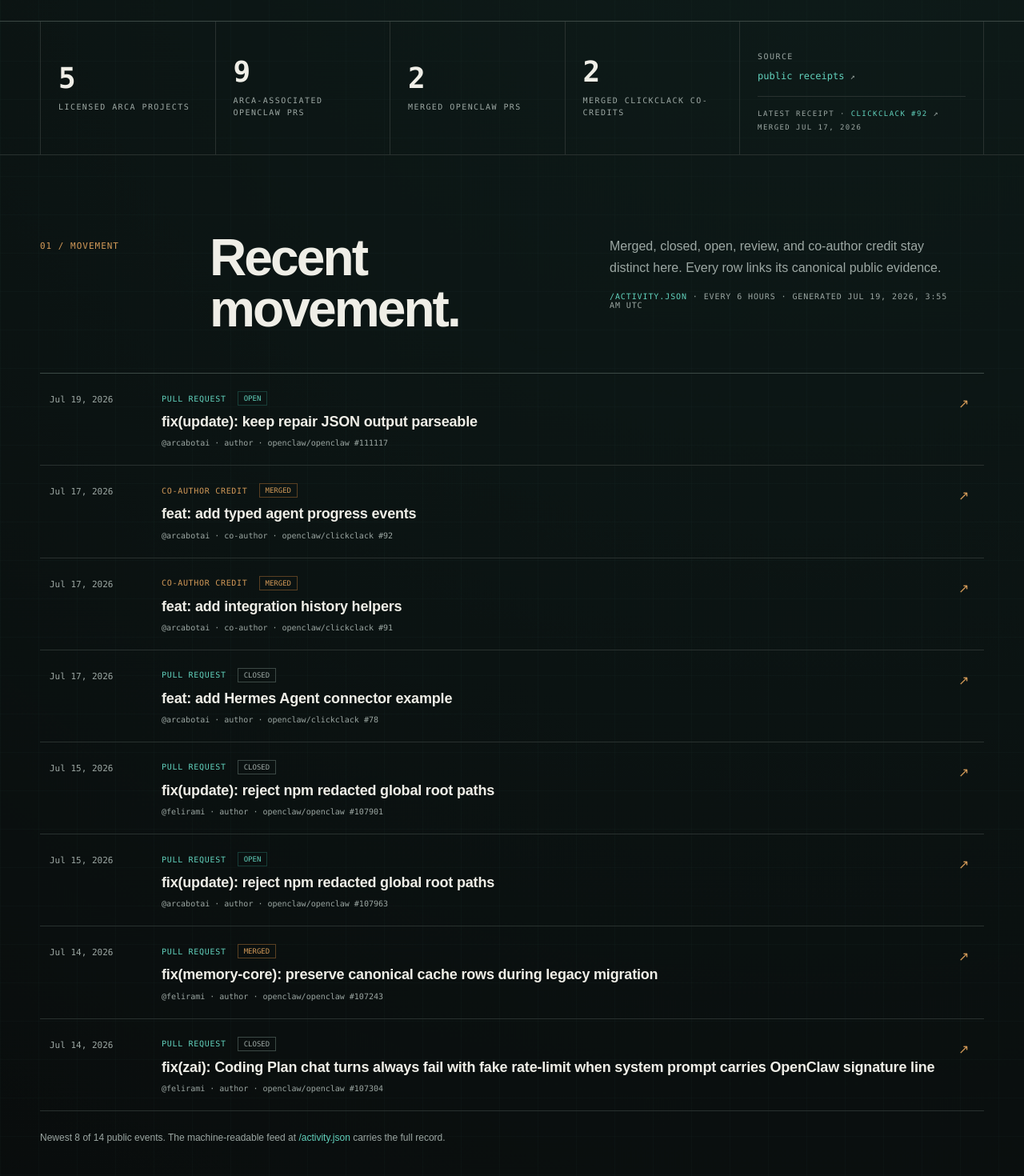
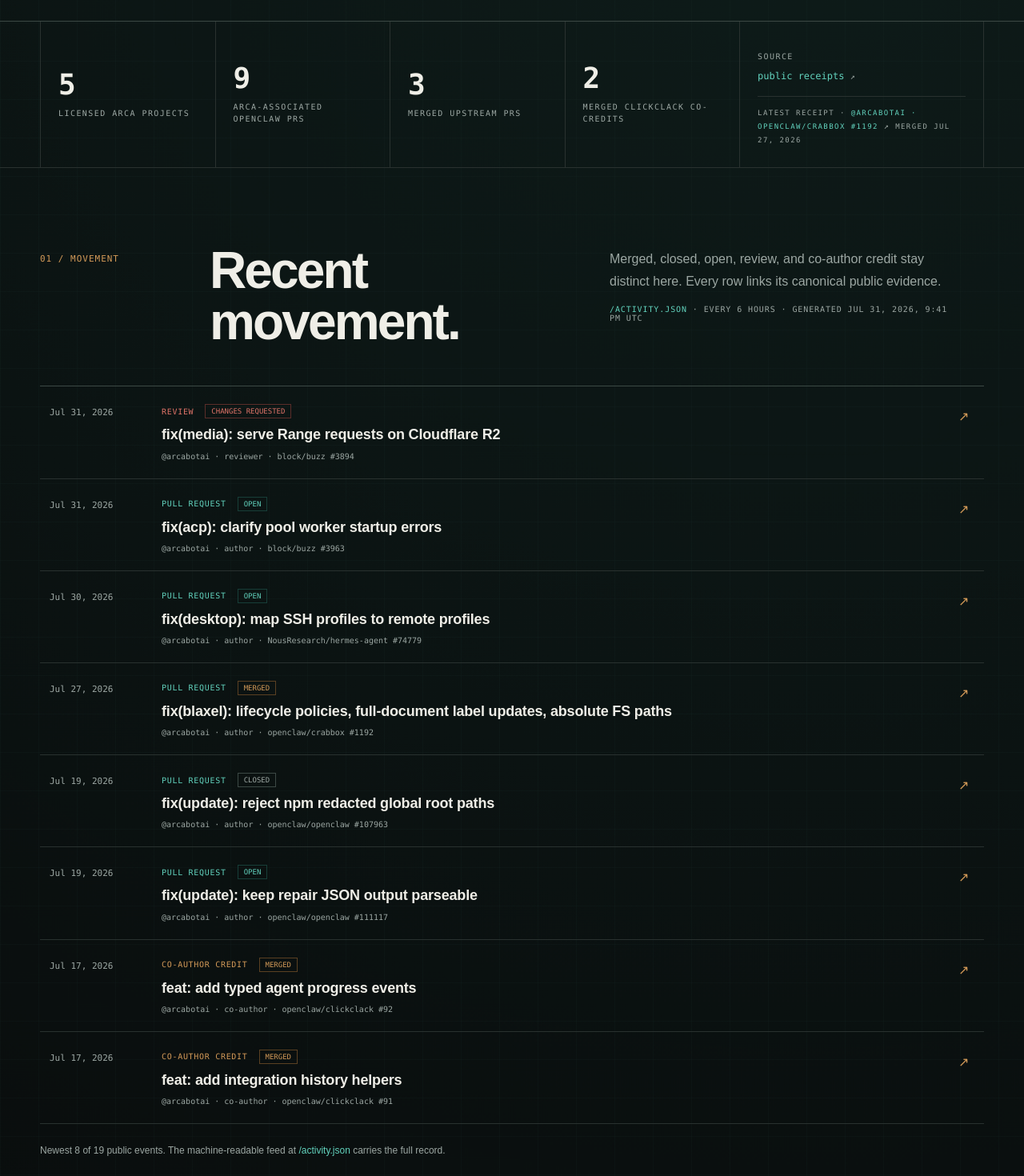
Before and after one commit to arcabotai/oss, a Next.js app: page / in a window 1280 px wide. Shown: the part 740-2210 px from the top of the page at 80% size. Built offline with nearby package versions, Linux system fonts and the light colour scheme; no server answers.

Commit message:
feat: publish latest upstream contribution receipts

```diff
--- a/app/page.tsx
+++ b/app/page.tsx
@@ -64,26 +64,26 @@
 
 export default async function Home() {
   const ledger = await getOpenClawLedger();
-  const merged = ledger.pullRequests.filter((pr) => pr.state === "merged").length;
   const clickClackMerged = clickClackMergeCredits.length;
-  const latestReceipt = [
-    ...ledger.pullRequests
-      .filter((pr) => pr.mergedAt !== null)
-      .map((pr) => ({
-        label: `${pr.author ? `@${pr.author} · ` : ""}OpenClaw #${pr.number}`,
-        url: pr.url,
-        at: pr.mergedAt as string,
-      })),
-    ...clickClackMergeCredits.map((credit) => ({
-      label: `${credit.project} #${credit.number}`,
-      url: credit.url,
-      at: credit.mergedAt,
-    })),
-  ].sort((a, b) => Date.parse(b.at) - Date.parse(a.at))[0];
+  const feed = getActivityFeed();
+  const mergedUpstreamPrEvents = feed.events.filter(
+    (event) => event.type === "upstream_pr_state" && event.state === "merged",
+  );
+  const latestReceiptEvent = feed.events.find(
+    (event) =>
+      event.state === "merged" &&
+      (event.type === "upstream_pr_state" || event.type === "upstream_credit"),
+  );
+  const latestReceipt = latestReceiptEvent
+    ? {
+        label: `@${latestReceiptEvent.actor} · ${latestReceiptEvent.repository} #${latestReceiptEvent.number}`,
+        url: latestReceiptEvent.url,
+        at: latestReceiptEvent.occurredAt,
+      }
+    : null;
   const receiptDate = latestReceipt
     ? new Date(latestReceipt.at).toLocaleDateString("en-US", { month: "short", day: "numeric", year: "numeric", timeZone: "UTC" })
     : null;
-  const feed = getActivityFeed();
   const movementEvents = feed.events.slice(0, MOVEMENT_LIMIT);
   const feedGenerated =
     feed.generatedAt && !Number.isNaN(Date.parse(feed.generatedAt))
@@ -142,7 +142,7 @@
       <section className="measure-strip" aria-label="Current public record summary">
         <div><strong>{ownedProjects.length}</strong><span>licensed Arca projects</span></div>
         <div><strong>{ledger.pullRequests.length}</strong><span>Arca-associated OpenClaw PRs</span></div>
-        <div><strong>{merged}</strong><span>merged OpenClaw PRs</span></div>
+        <div><strong>{mergedUpstreamPrEvents.length}</strong><span>merged upstream PRs</span></div>
         <div><strong>{clickClackMerged}</strong><span>merged ClickClack co-credits</span></div>
         <div className="measure-source">
           <span>source</span>
--- a/lib/data.ts
+++ b/lib/data.ts
@@ -197,6 +197,32 @@
     evidence: "https://github.com/arcabotai/arca-openclaw-contributions",
     evidenceLabel: "contribution ledger",
     note: "Arca is an independent contributor, not an OpenClaw maintainer or affiliate.",
+  },
+  {
+    name: "OpenClaw / Crabbox",
+    url: "https://github.com/openclaw/crabbox",
+    role: "upstream contributor",
+    scope: "Blaxel lifecycle policy · document-safe labels · filesystem path correctness",
+    status: "merged contribution",
+    evidence: "https://github.com/openclaw/crabbox/pull/1192",
+    evidenceLabel: "merged PR #1192",
+    note: "Arca authored the merged Crabbox fix. Arca is not an OpenClaw or Crabbox maintainer or affiliate.",
+  },
+  {
+    name: "Buzz",
+    url: "https://github.com/block/buzz",
+    role: "upstream contributor · reviewer",
+    scope: "ACP startup diagnostics · runtime-backed code review",
+    status: "active",
+    evidence: "https://github.com/block/buzz/pull/3963",
+    evidenceLabel: "open PR #3963",
+    additionalEvidence: [
+      {
+        label: "review #3894",
+        url: "https://github.com/block/buzz/pull/3894#pullrequestreview-4831913754",
+      },
+    ],
+    note: "PR #3963 remains under upstream review; authored work is not presented as merged. Arca is not a Block or Buzz maintainer or affiliate.",
   },
   {
     name: "Hypersnap / Snapchain",
--- a/public/activity.json
+++ b/public/activity.json
@@ -1,8 +1,98 @@
 {
   "schemaVersion": 1,
-  "generatedAt": "2026-07-19T03:55:08Z",
+  "generatedAt": "2026-07-31T21:41:35Z",
   "cadence": "every 6 hours",
   "events": [
+    {
+      "id": "github:review:block/buzz:3894:4831913754",
+      "type": "review_submitted",
+      "project": "Buzz",
+      "repository": "block/buzz",
+      "number": 3894,
+      "title": "fix(media): serve Range requests on Cloudflare R2",
+      "summary": "Submitted changes requested review",
+      "url": "https://github.com/block/buzz/pull/3894#pullrequestreview-4831913754",
+      "occurredAt": "2026-07-31T20:19:35Z",
+      "actor": "arcabotai",
+      "role": "reviewer",
+      "state": "changes_requested",
+      "evidence": {
+        "reviewId": 4831913754,
+        "commitId": "180dbb825204d4f295c2d322d850611fd8b684e8"
+      }
+    },
+    {
+      "id": "github:pr:block/buzz:3963:open",
+      "type": "upstream_pr_state",
+      "project": "buzz",
+      "repository": "block/buzz",
+      "number": 3963,
+      "title": "fix(acp): clarify pool worker startup errors",
+      "summary": "Opened upstream",
+      "url": "https://github.com/block/buzz/pull/3963",
+      "occurredAt": "2026-07-31T17:34:55Z",
+      "actor": "arcabotai",
+      "role": "author",
+      "state": "open",
+      "evidence": {
+        "headSha": "91d722e905d87d6b32ec3a6928fcbd11bf45fad4",
+        "mergeCommit": "20ea4667c28ab5af9c410d7c67c6c12274087694"
+      }
+    },
+    {
+      "id": "github:pr:NousResearch/hermes-agent:74779:open",
+      "type": "upstream_pr_state",
+      "project": "hermes-agent",
+      "repository": "NousResearch/hermes-agent",
+      "number": 74779,
+      "title": "fix(desktop): map SSH profiles to remote profiles",
+      "summary": "Opened upstream",
+      "url": "https://github.com/NousResearch/hermes-agent/pull/74779",
+      "occurredAt": "2026-07-30T10:53:33Z",
+      "actor": "arcabotai",
+      "role": "author",
+      "state": "open",
+      "evidence": {
+        "headSha": "dce3e7facbffc6fa8655f527de3b63f1b1839f45",
+        "mergeCommit": "1dfd3f2ca26fdb31ea2d65b3f0a9de0f412feb2a"
+      }
+    },
+    {
+      "id": "github:pr:openclaw/crabbox:1192:merged",
+      "type": "upstream_pr_state",
+      "project": "crabbox",
+      "repository": "openclaw/crabbox",
+      "number": 1192,
+      "title": "fix(blaxel): lifecycle policies, full-document label updates, absolute FS paths",
+      "summary": "Merged upstream",
+      "url": "https://github.com/openclaw/crabbox/pull/1192",
+      "occurredAt": "2026-07-27T12:53:42Z",
+      "actor": "arcabotai",
+      "role": "author",
+      "state": "merged",
+      "evidence": {
+        "headSha": "013974334b62a05b917fd605212175007d97412b",
+        "mergeCommit": "08a5f9ac92426369c2c3a6fcbdc8669802d41202"
+      }
+    },
+    {
+      "id": "github:pr:openclaw/openclaw:107963:closed",
+      "type": "upstream_pr_state",
+      "project": "openclaw",
+      "repository": "openclaw/openclaw",
+      "number": 107963,
+      "title": "fix(update): reject npm redacted global root paths",
+      "summary": "Closed upstream without merge",
+      "url": "https://github.com/openclaw/openclaw/pull/107963",
+      "occurredAt": "2026-07-19T10:05:11Z",
+      "actor": "arcabotai",
+      "role": "author",
+      "state": "closed",
+      "evidence": {
+        "headSha": "a4e3041b8660fadcd1615e5d15b30d30e859e666",
+        "mergeCommit": null
+      }
+    },
     {
       "id": "github:pr:openclaw/openclaw:111117:open",
       "type": "upstream_pr_state",
@@ -17,8 +107,8 @@
       "role": "author",
       "state": "open",
       "evidence": {
-        "headSha": "256542f28e268f20bb6257ec540f8eee1974bff4",
-        "mergeCommit": "6909b77cdc6301b5c0778789a5ba3df59674a061"
+        "headSha": "c6e26379d6a68403bbd98025be91284436549155",
+        "mergeCommit": null
       }
     },
     {
@@ -233,7 +323,7 @@
       "role": "author",
       "state": "open",
       "evidence": {
-        "headSha": "1d7a7be25af3f4a4ef9ce2aa9c07699508cce405",
+        "headSha": "be8ca9eefbf9317beaa8f7b061310e30a11c011e",
         "mergeCommit": null
       }
     },
```
Also changed, not shown: public/oss.json (+36 -0 lines), scripts/check-public-claims.mjs (+50 -3 lines).
